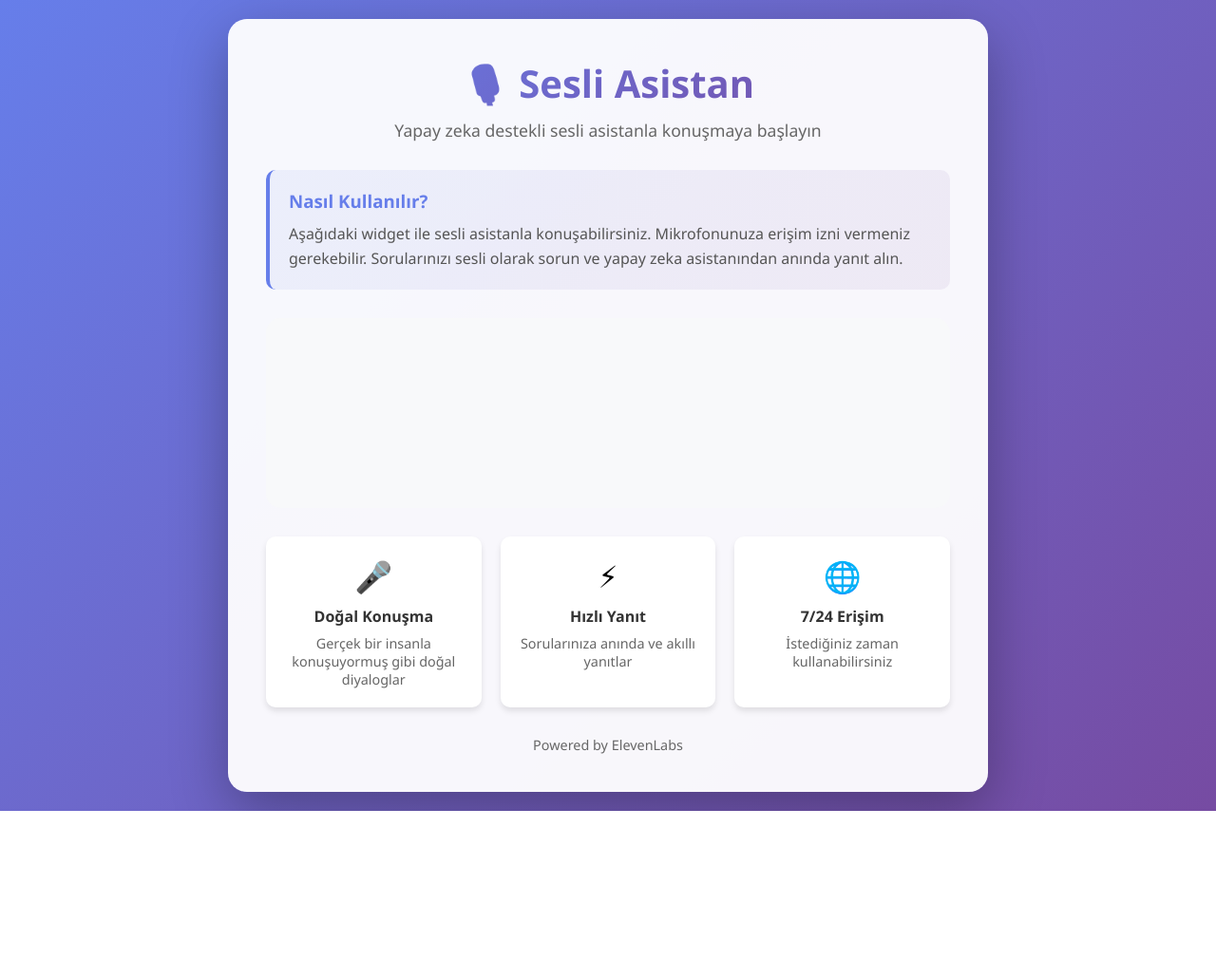
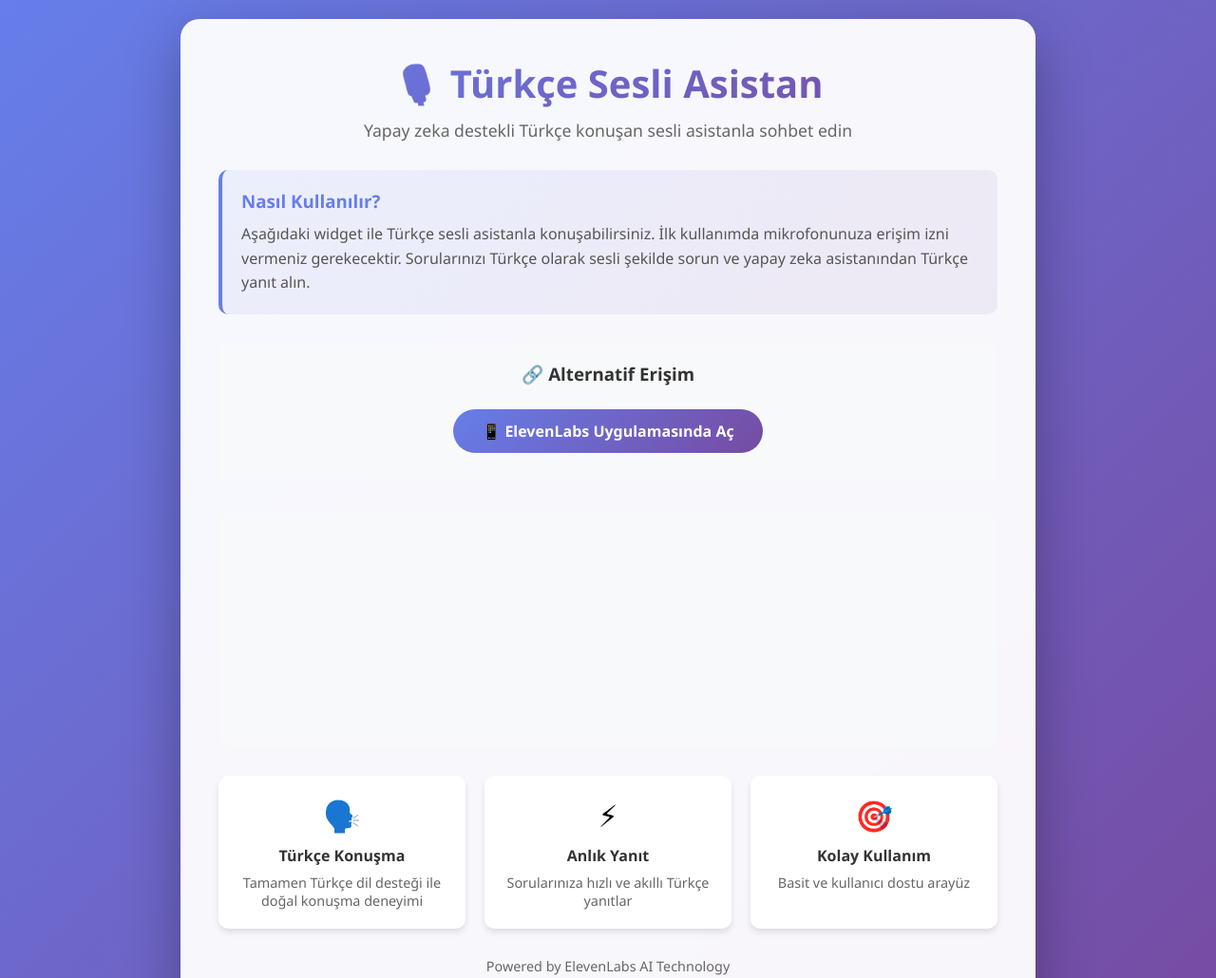
Before and after one commit to OnurTuraci/sesli-ajan-etkinli-i, a plain HTML site: page index.html in a window 1280 px wide. Shown: the top 1030 px of the page at 95% size. Before the commit the page ends 854 px from the top, so only its background shows below. Drawn offline with Linux system fonts and the light colour scheme; a script that the page names is missing.

Commit message:
Update index.html

```diff
--- a/index.html
+++ b/index.html
@@ -3,7 +3,7 @@
 <head>
     <meta charset="UTF-8">
     <meta name="viewport" content="width=device-width, initial-scale=1.0">
-    <title>Sesli Asistan - ElevenLabs</title>
+    <title>Türkçe Sesli Asistan - ElevenLabs</title>
     <style>
         * {
             margin: 0;
@@ -27,7 +27,7 @@
             border-radius: 20px;
             box-shadow: 0 20px 60px rgba(0, 0, 0, 0.3);
             padding: 40px;
-            max-width: 800px;
+            max-width: 900px;
             width: 100%;
             text-align: center;
         }
@@ -67,12 +67,41 @@
             line-height: 1.6;
         }
 
+        .links-section {
+            background: #f8f9fa;
+            padding: 20px;
+            border-radius: 10px;
+            margin: 20px 0;
+        }
+
+        .links-section h3 {
+            color: #333;
+            margin-bottom: 15px;
+        }
+
+        .link-button {
+            display: inline-block;
+            background: linear-gradient(135deg, #667eea 0%, #764ba2 100%);
+            color: white;
+            padding: 12px 30px;
+            border-radius: 25px;
+            text-decoration: none;
+            margin: 10px;
+            transition: transform 0.3s ease, box-shadow 0.3s ease;
+            font-weight: bold;
+        }
+
+        .link-button:hover {
+            transform: translateY(-3px);
+            box-shadow: 0 10px 20px rgba(102, 126, 234, 0.3);
+        }
+
         .widget-container {
             margin: 30px 0;
-            padding: 20px;
+            padding: 30px;
             background: #f8f9fa;
             border-radius: 15px;
-            min-height: 200px;
+            min-height: 250px;
             display: flex;
             align-items: center;
             justify-content: center;
@@ -130,17 +159,31 @@
             .features {
                 grid-template-columns: 1fr;
             }
+
+            .link-button {
+                display: block;
+                margin: 10px 0;
+            }
         }
     </style>
 </head>
 <body>
     <div class="container">
-        <h1>🎙️ Sesli Asistan</h1>
-        <p class="subtitle">Yapay zeka destekli sesli asistanla konuşmaya başlayın</p>
+        <h1>🎙️ Türkçe Sesli Asistan</h1>
+        <p class="subtitle">Yapay zeka destekli Türkçe konuşan sesli asistanla sohbet edin</p>
 
         <div class="info-box">
             <h3>Nasıl Kullanılır?</h3>
-            <p>Aşağıdaki widget ile sesli asistanla konuşabilirsiniz. Mikrofonunuza erişim izni vermeniz gerekebilir. Sorularınızı sesli olarak sorun ve yapay zeka asistanından anında yanıt alın.</p>
+            <p>Aşağıdaki widget ile Türkçe sesli asistanla konuşabilirsiniz. İlk kullanımda mikrofonunuza erişim izni vermeniz gerekecektir. Sorularınızı Türkçe olarak sesli şekilde sorun ve yapay zeka asistanından Türkçe yanıt alın.</p>
+        </div>
+
+        <div class="links-section">
+            <h3>🔗 Alternatif Erişim</h3>
+            <a href="https://elevenlabs.io/app/talk-to?agent_id=agent_9201kdr7t0h2fym8qpbt8esv6kf1&branch_id=agtbrch_9901kdr7t2qmf50tmm2ke05bstfy"
+               class="link-button"
+               target="_blank">
+               📱 ElevenLabs Uygulamasında Aç
+            </a>
         </div>
 
         <div class="widget-container">
@@ -149,24 +192,24 @@
 
         <div class="features">
             <div class="feature">
-                <div class="feature-icon">🎤</div>
-                <h4>Doğal Konuşma</h4>
-                <p>Gerçek bir insanla konuşuyormuş gibi doğal diyaloglar</p>
+                <div class="feature-icon">🗣️</div>
+                <h4>Türkçe Konuşma</h4>
+                <p>Tamamen Türkçe dil desteği ile doğal konuşma deneyimi</p>
             </div>
             <div class="feature">
                 <div class="feature-icon">⚡</div>
-                <h4>Hızlı Yanıt</h4>
-                <p>Sorularınıza anında ve akıllı yanıtlar</p>
+                <h4>Anlık Yanıt</h4>
+                <p>Sorularınıza hızlı ve akıllı Türkçe yanıtlar</p>
             </div>
             <div class="feature">
-                <div class="feature-icon">🌐</div>
-                <h4>7/24 Erişim</h4>
-                <p>İstediğiniz zaman kullanabilirsiniz</p>
+                <div class="feature-icon">🎯</div>
+                <h4>Kolay Kullanım</h4>
+                <p>Basit ve kullanıcı dostu arayüz</p>
             </div>
         </div>
 
         <footer>
-            <p>Powered by ElevenLabs</p>
+            <p>Powered by ElevenLabs AI Technology</p>
         </footer>
     </div>
 
```
